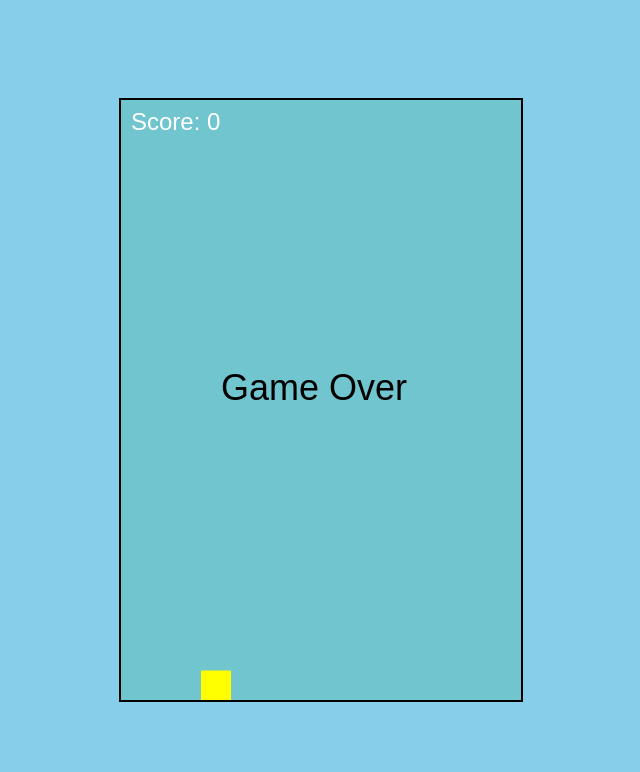
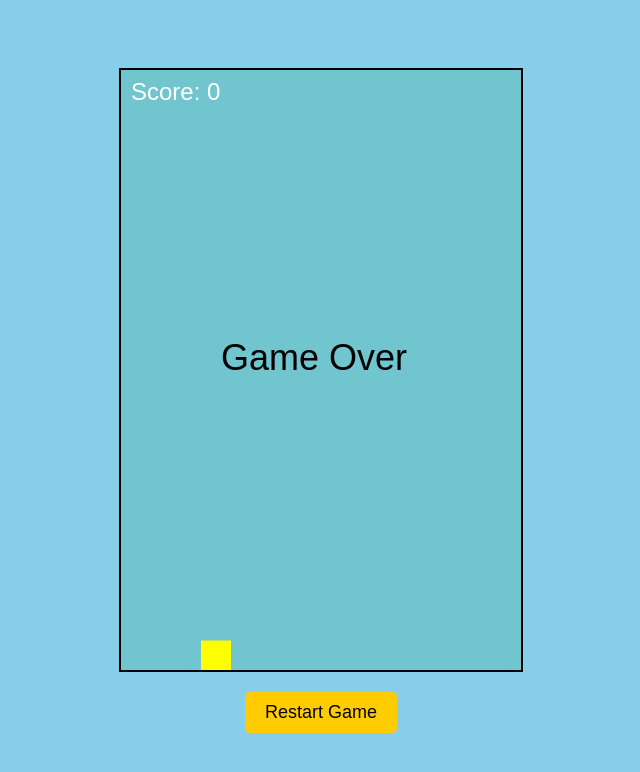
Before and after one commit to taskmaster4747/ChatGPT-Dev, a plain HTML site: page index.html in a window 1280 px wide. Shown: the whole page, without its empty margins (319-959 px from the left). Drawn offline with Linux system fonts and the light colour scheme.

Commit message:
Update index.html

```diff
--- a/index.html
+++ b/index.html
@@ -6,33 +6,44 @@
   <title>Flappy Bird Clone</title>
   <style>
     * { margin: 0; padding: 0; box-sizing: border-box; }
-    body { display: flex; justify-content: center; align-items: center; height: 100vh; background: skyblue; font-family: sans-serif; }
+    body { display: flex; flex-direction: column; justify-content: center; align-items: center; height: 100vh; background: skyblue; font-family: sans-serif; }
     canvas { background: #70c5ce; border: 2px solid #000; }
+    #restartBtn {
+      display: none;
+      margin-top: 20px;
+      padding: 10px 20px;
+      font-size: 18px;
+      background: #ffcc00;
+      border: none;
+      border-radius: 5px;
+      cursor: pointer;
+    }
   </style>
 </head>
 <body>
   <canvas id="gameCanvas" width="400" height="600"></canvas>
+  <button id="restartBtn">Restart Game</button>
 
   <script>
     const canvas = document.getElementById("gameCanvas");
     const ctx = canvas.getContext("2d");
+    const restartBtn = document.getElementById("restartBtn");
 
-    let birdY = 200;
-    let birdVelocity = 0;
+    let birdVelocity, birdY, bird, pipes, frame, score, gameOver;
     const gravity = 0.5;
     const flapStrength = -8;
 
-    const bird = {
-      x: 80,
-      y: birdY,
-      width: 30,
-      height: 30
-    };
-
-    let pipes = [];
-    let frame = 0;
-    let score = 0;
-    let gameOver = false;
+    function initGame() {
+      birdY = 200;
+      birdVelocity = 0;
+      bird = { x: 80, y: birdY, width: 30, height: 30 };
+      pipes = [];
+      frame = 0;
+      score = 0;
+      gameOver = false;
+      restartBtn.style.display = 'none';
+      gameLoop();
+    }
 
     function drawBird() {
       ctx.fillStyle = "yellow";
@@ -87,6 +98,7 @@
         ctx.fillStyle = "black";
         ctx.font = "36px sans-serif";
         ctx.fillText("Game Over", 100, 300);
+        restartBtn.style.display = 'block';
         return;
       }
 
@@ -112,13 +124,26 @@
       requestAnimationFrame(gameLoop);
     }
 
-    document.addEventListener("keydown", e => {
-      if (e.code === "Space") {
+    function flap() {
+      if (!gameOver) {
         birdVelocity = flapStrength;
       }
+    }
+
+    document.addEventListener("keydown", e => {
+      if (e.code === "Space") flap();
     });
 
-    gameLoop();
+    canvas.addEventListener("touchstart", e => {
+      e.preventDefault();
+      flap();
+    }, { passive: false });
+
+    restartBtn.addEventListener("click", () => {
+      initGame();
+    });
+
+    initGame();
   </script>
 </body>
 </html>
```
